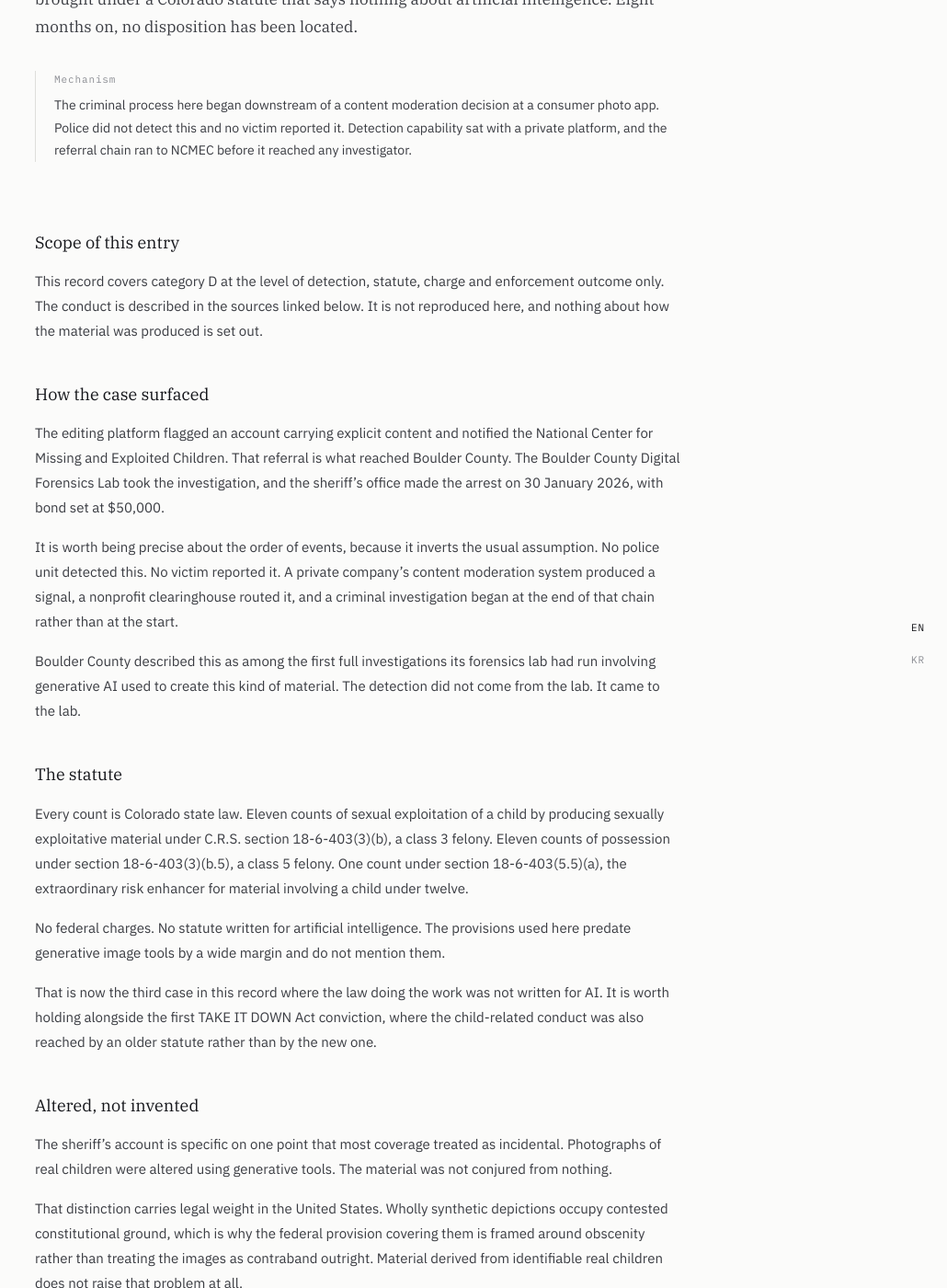
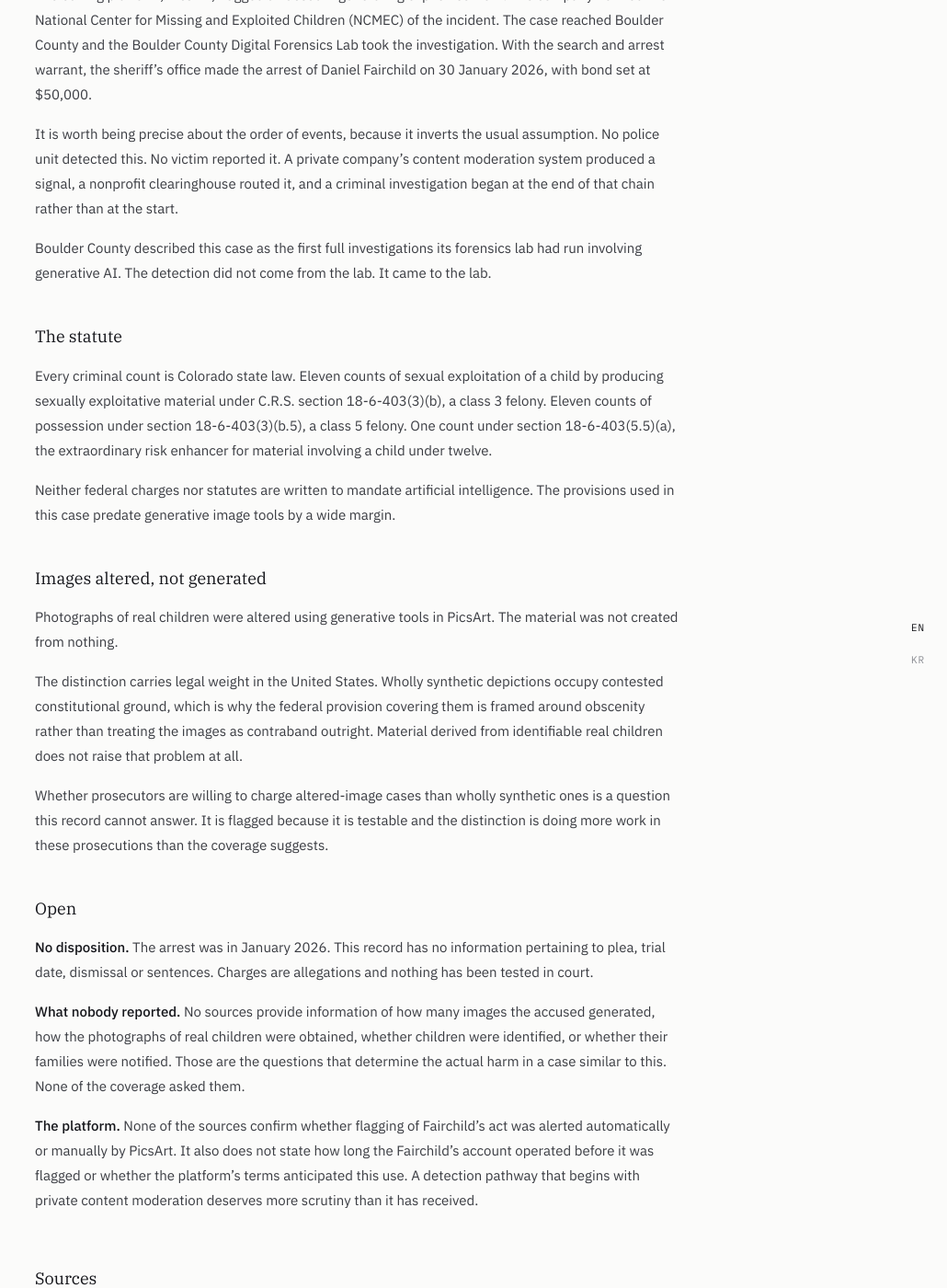
Before and after one commit to maestro-hong/maestro-hong.github.io, a Jekyll site: the page built from _entries/72-year-old-man-charged-ai-child-image.md, in a window 1280 px wide and 1400 px high, scrolled down 535 px. Shown: the whole window at 92% size, without its empty margins (250-1280 px from the left). Built offline with Jekyll 4.4.1, drawn with Linux system fonts in a browser that asks for light colours; some of the changed text lies outside the part shown.

Commit message:
Update Colorado case

```diff
--- a/_entries/72-year-old-man-charged-ai-child-image.md
+++ b/_entries/72-year-old-man-charged-ai-child-image.md
@@ -1,6 +1,6 @@
 ---
 published: true
-title: "Boulder man charged over AI-altered images of children after photo app alerted authorities"
+title: "Boulder man charged over AI-altered images of children after PicsArt alerted authorities"
 slug: boulder-ai-csam-charges
 incident_date: 2026-01-30
 updated: 2026-09-18
@@ -13,9 +13,11 @@
 safeguard: platform-detection
 safeguard_outcome: caught
 summary: "Boulder County authorities charged a 72-year-old Colorado man in January 2026 with eleven counts of producing and eleven counts of possessing sexually exploitative material of children, after photographs of real children were altered using generative AI tools. The case reached police because the editing platform flagged the account and referred it to the National Center for Missing and Exploited Children. Every count was brought under a Colorado statute that says nothing about artificial intelligence. Eight months on, no disposition has been located."
+=======
+summary: "Boulder County authorities charged a Daniel Fairchild, 72-year-old Colorado man with 23 counts of producing and possessing sexually exploitative material of real children altered using PicsArt, a platform featuring AI-powered photo and video editing tools. On January 15, 2026 the sheriff's office issued a search warrant of Fairchild's home and found evidence in electronic devices. Arrest warrant was issued and Fairchild turned himself in to the authorities. The case reached police when PicsArt flagged the account and reported it to the National Center for Missing and Exploited Children (NCMEC). It was Boulder County's first ever full investigation involving generative AI of creating contrband material."
 note_label: "Mechanism"
-note: "The criminal process here began downstream of a content moderation decision at a consumer photo app. Police did not detect this and no victim reported it. Detection capability sat with a private platform, and the referral chain ran to NCMEC before it reached any investigator."
-query: 'Boulder County sheriff AI generated sexually exploitative images arrest Colorado'
+note: "The incident was initially reported by PicsArt content moderator. Police authorities were not aware of the incident prior to the report and no victim(s) reported. It is important to note that the information is trickled down to the authorities by the responsible platform."
+query: 'Boulder County sheriff arrest Colorado man AI generated sexually exploitative images'
 sources:
   - tier: P
     outlet: Boulder County Sheriff's Office
@@ -37,17 +39,14 @@
 ## Scope of this entry
 
 This record covers category D at the level of detection, statute, charge and
-enforcement outcome only. The conduct is described in the sources linked
+enforcement outcome. The conduct is described in the sources linked
 below. It is not reproduced here, and nothing about how the material was
 produced is set out.
 
 ## How the case surfaced
 
-The editing platform flagged an account carrying explicit content and
-notified the National Center for Missing and Exploited Children. That
-referral is what reached Boulder County. The Boulder County Digital
-Forensics Lab took the investigation, and the sheriff's office made the
-arrest on 30 January 2026, with bond set at $50,000.
+The editing platform, PicsArt, flagged an account generating explicit content. The company notified the National Center for Missing and Exploited Children (NCMEC) of the incident. The case reached Boulder County and the Boulder County Digital
+Forensics Lab took the investigation. With the search and arrest warrant, the sheriff's office made the arrest of Daniel Fairchild on 30 January 2026, with bond set at $50,000.
 
 It is worth being precise about the order of events, because it inverts the
 usual assumption. No police unit detected this. No victim reported it. A
@@ -55,58 +54,36 @@
 clearinghouse routed it, and a criminal investigation began at the end of
 that chain rather than at the start.
 
-Boulder County described this as among the first full investigations its
-forensics lab had run involving generative AI used to create this kind of
-material. The detection did not come from the lab. It came to the lab.
+Boulder County described this case as the first full investigations its
+forensics lab had run involving generative AI. The detection did not come from the lab. It came to the lab.
 
 ## The statute
 
-Every count is Colorado state law. Eleven counts of sexual exploitation of a
+Every criminal count is Colorado state law. Eleven counts of sexual exploitation of a
 child by producing sexually exploitative material under C.R.S. section
 18-6-403(3)(b), a class 3 felony. Eleven counts of possession under section
 18-6-403(3)(b.5), a class 5 felony. One count under section 18-6-403(5.5)(a),
 the extraordinary risk enhancer for material involving a child under twelve.
 
-No federal charges. No statute written for artificial intelligence. The
-provisions used here predate generative image tools by a wide margin and do
-not mention them.
+Neither federal charges nor statutes are written to mandate artificial intelligence. The provisions used in this case predate generative image tools by a wide margin.
 
-That is now the third case in this record where the law doing the work was
-not written for AI. It is worth holding alongside the first TAKE IT DOWN Act
-conviction, where the child-related conduct was also reached by an older
-statute rather than by the new one.
+## Images altered, not generated
 
-## Altered, not invented
+Photographs of real children were altered using generative tools in PicsArt. The material was not created from nothing.
 
-The sheriff's account is specific on one point that most coverage treated as
-incidental. Photographs of real children were altered using generative tools.
-The material was not conjured from nothing.
-
-That distinction carries legal weight in the United States. Wholly synthetic
+The distinction carries legal weight in the United States. Wholly synthetic
 depictions occupy contested constitutional ground, which is why the federal
 provision covering them is framed around obscenity rather than treating the
 images as contraband outright. Material derived from identifiable real
 children does not raise that problem at all.
 
-Whether prosecutors are consequently more willing to charge altered-image
-cases than wholly synthetic ones is a question this record cannot answer from
-a single case. It is flagged because it is testable, and because the
-distinction is doing more work in these prosecutions than the coverage
+Whether prosecutors are willing to charge altered-image cases than wholly synthetic ones is a question this record cannot answer. It is flagged because it is testable and the distinction is doing more work in these prosecutions than the coverage
 suggests.
 
 ## Open
 
-**No disposition.** The arrest was in January 2026. This record has located
-no plea, trial date, dismissal or sentence in the eight months since. Charges
-are allegations and nothing here has been tested in court.
+**No disposition.** The arrest was in January 2026. This record has no information pertaining to plea, trial date, dismissal or sentences. Charges are allegations and nothing has been tested in court.
 
-**What nobody reported.** No source states how many images were involved, how
-the photographs of real children were obtained, whether the children were
-identified, or whether their families were notified. Those are the questions
-that determine the actual harm in a case like this, and none of the coverage
-asked them.
+**What nobody reported.** No sources provide information of how many images the accused generated, how the photographs of real children were obtained, whether children were identified, or whether their families were notified. Those are the questions that determine the actual harm in a case similar to this. None of the coverage asked them.
 
-**The platform.** No source addresses whether the flagging was automated or
-manual, how long the account operated before it was flagged, or whether the
-platform's terms anticipated this use. A detection pathway that begins with
-private content moderation deserves more scrutiny than it has received.
+**The platform.** None of the sources confirm whether flagging of Fairchild's act was alerted automatically or manually by PicsArt. It also does not state how long the Fairchild's account operated before it was flagged or whether the platform's terms anticipated this use. A detection pathway that begins with private content moderation deserves more scrutiny than it has received.
--- a/ko/index.html
+++ b/ko/index.html
@@ -2,7 +2,7 @@
 layout: default
 title: 홈
 permalink: /ko/
-description: 인공지능이 실질적인 역할을 한 범죄 사건과, 각 사건이 그 뒤 어떻게 처리되었는지를 기록합니다.
+description: 인공지능의 도움을 받아 저지른 범죄 사건과 그 뒤 어떻게 처리되었는지를 기록합니다.
 ---
 {% include i18n.html %}
 
```
Also changed, not shown: _entries/stuart-generated-charge.md (added, +107 -0 lines).
